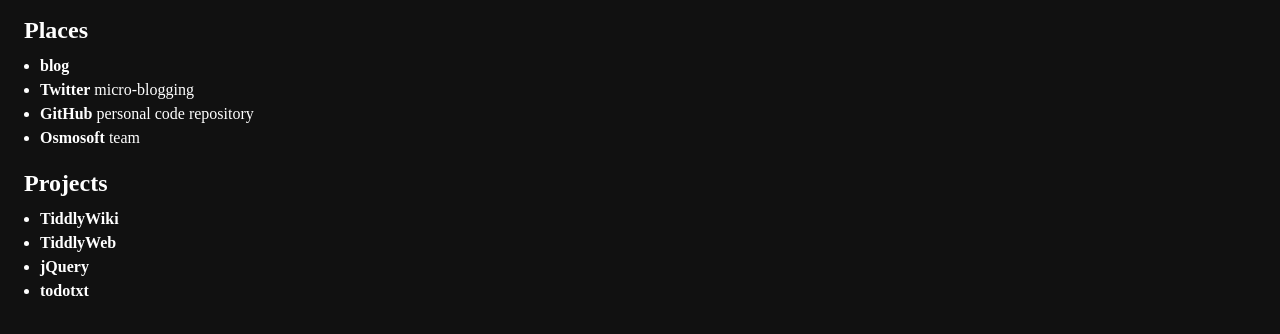
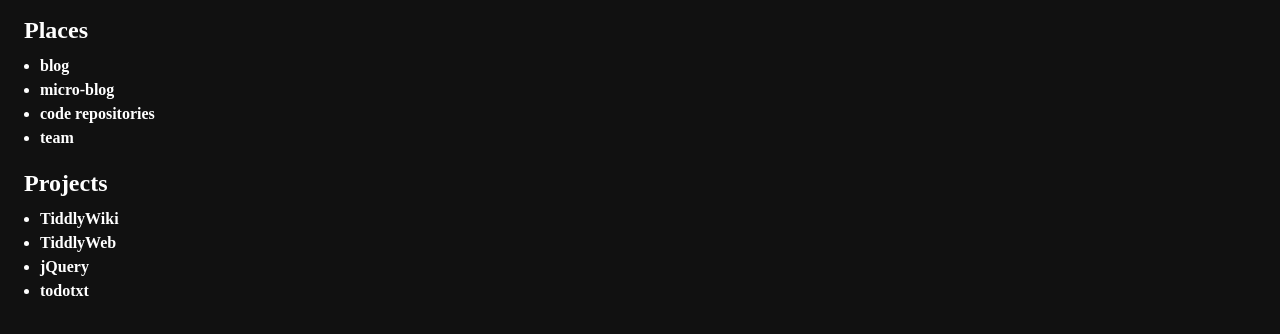
Before and after one commit to FND/homepage, a plain HTML site: page index.html in a window 1280 px wide. Shown: the part 52-386 px from the top of the page. Drawn offline with Linux system fonts and the light colour scheme.

Commit message:
simplified labels
Using generic descriptions instead of mentioning specific services seems
more consistent.

```diff
--- a/index.html
+++ b/index.html
@@ -63,16 +63,13 @@
 			<a href="http://fnd.lewcid.org/blog">blog</a>
 		</li>
 		<li>
-			<a href="http://twitter.com/FND">Twitter</a>
-			micro-blogging
+			<a href="http://twitter.com/FND">micro-blog</a>
 		</li>
 		<li>
-			<a href="http://github.com/FND">GitHub</a>
-			personal code repository
+			<a href="http://github.com/FND">code repositories</a>
 		</li>
 		<li>
-			<a href="http://osmosoft.com">Osmosoft</a>
-			team
+			<a href="http://osmosoft.com">team</a>
 		</li>
 	</ul>
 	<h2>Projects</h2>
```
